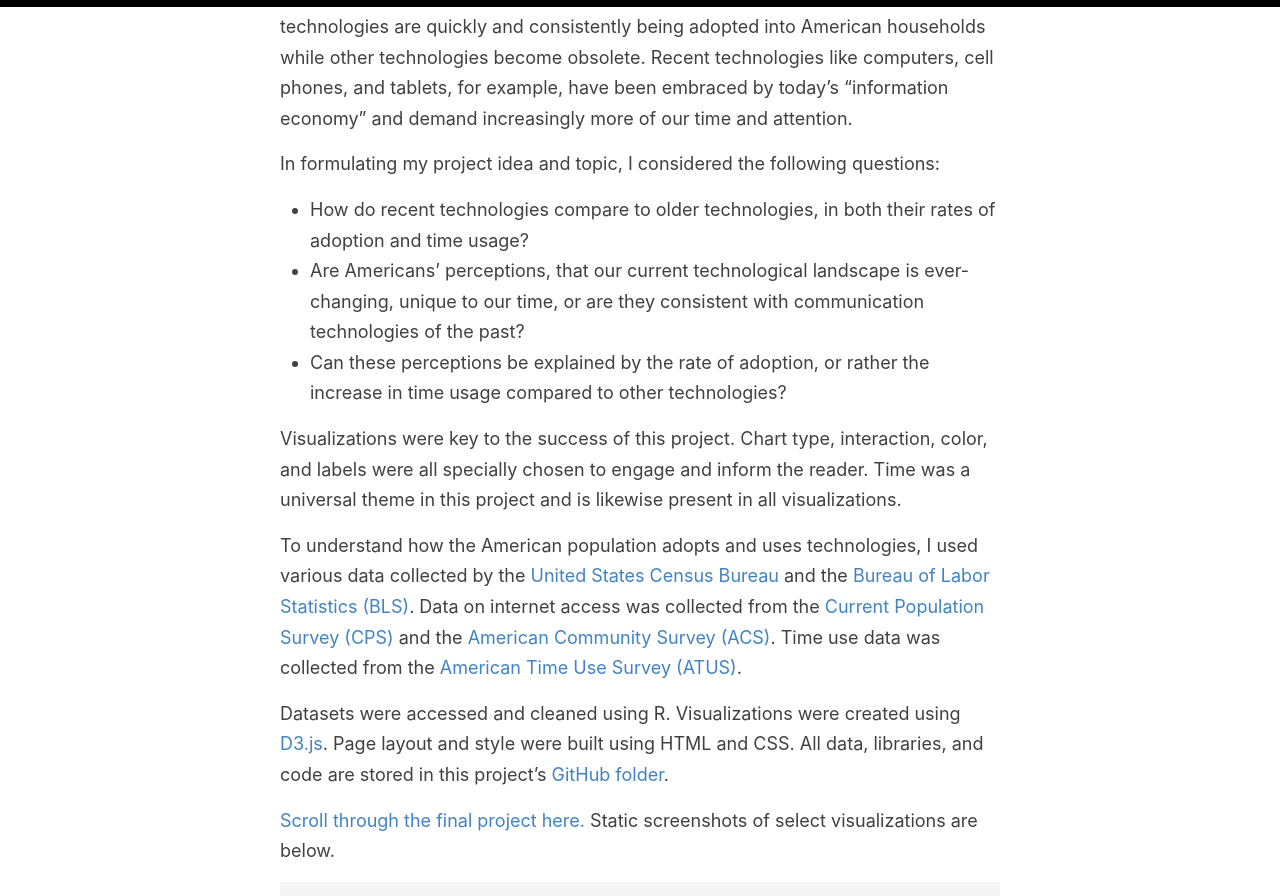
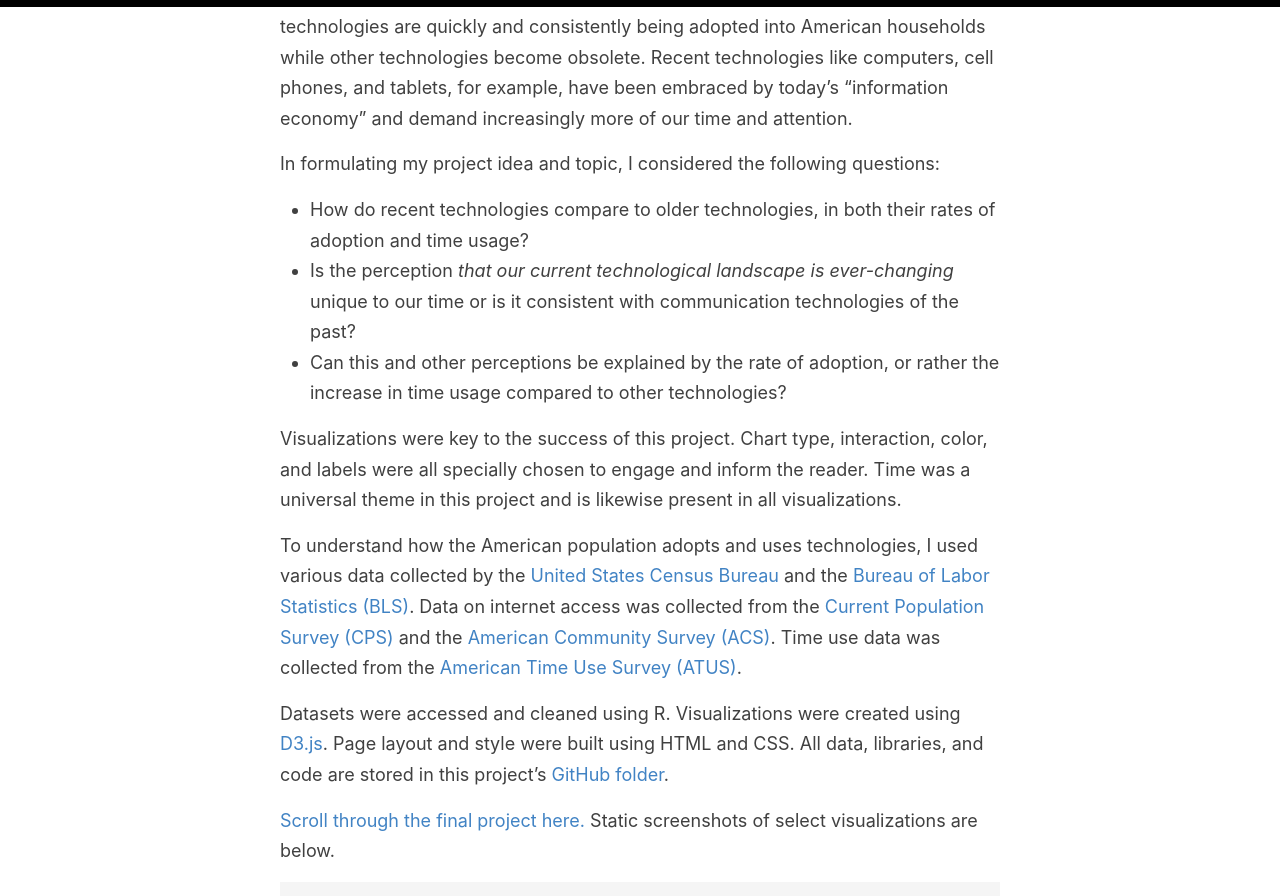
Before and after one commit to lindshiser/lindshiser.github.io, a Jekyll site: the page built from _posts/2022-12-12-visualizing-adoption-communication-technology.md, in a window 1280 px wide and 900 px high, scrolled down 534 px. Shown: the top 896 px of the window. Built offline with Jekyll 4.4.1, drawn with Linux system fonts in a browser that asks for light colours.

Commit message:
Edit post

```diff
--- a/_posts/2022-12-12-visualizing-adoption-communication-technology.md
+++ b/_posts/2022-12-12-visualizing-adoption-communication-technology.md
@@ -11,8 +11,8 @@ As a consumer of information in the 21st century, I often feel as though new tec
 In formulating my project idea and topic, I considered the following questions:
 
 - How do recent technologies compare to older technologies, in both their rates of adoption and time usage?
-- Are Americans’ perceptions, that our current technological landscape is ever-changing, unique to our time, or are they consistent with communication technologies of the past?
-- Can these perceptions be explained by the rate of adoption, or rather the increase in time usage compared to other technologies?
+- Is the perception _that our current technological landscape is ever-changing_ unique to our time or is it consistent with communication technologies of the past?
+- Can this and other perceptions be explained by the rate of adoption, or rather the increase in time usage compared to other technologies?
 
 Visualizations were key to the success of this project. Chart type, interaction, color, and labels were all specially chosen to engage and inform the reader. Time was a universal theme in this project and is likewise present in all visualizations.
 
```
